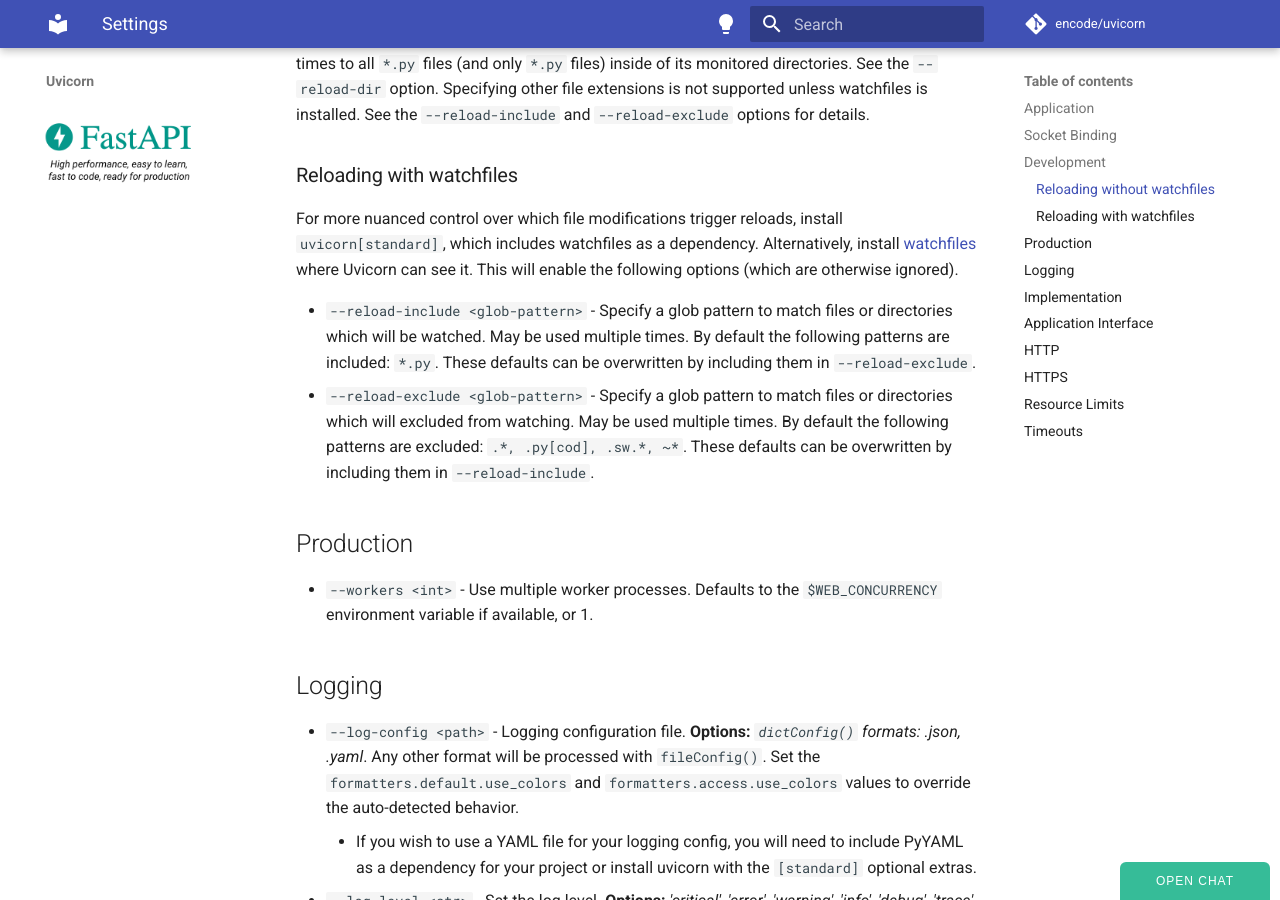
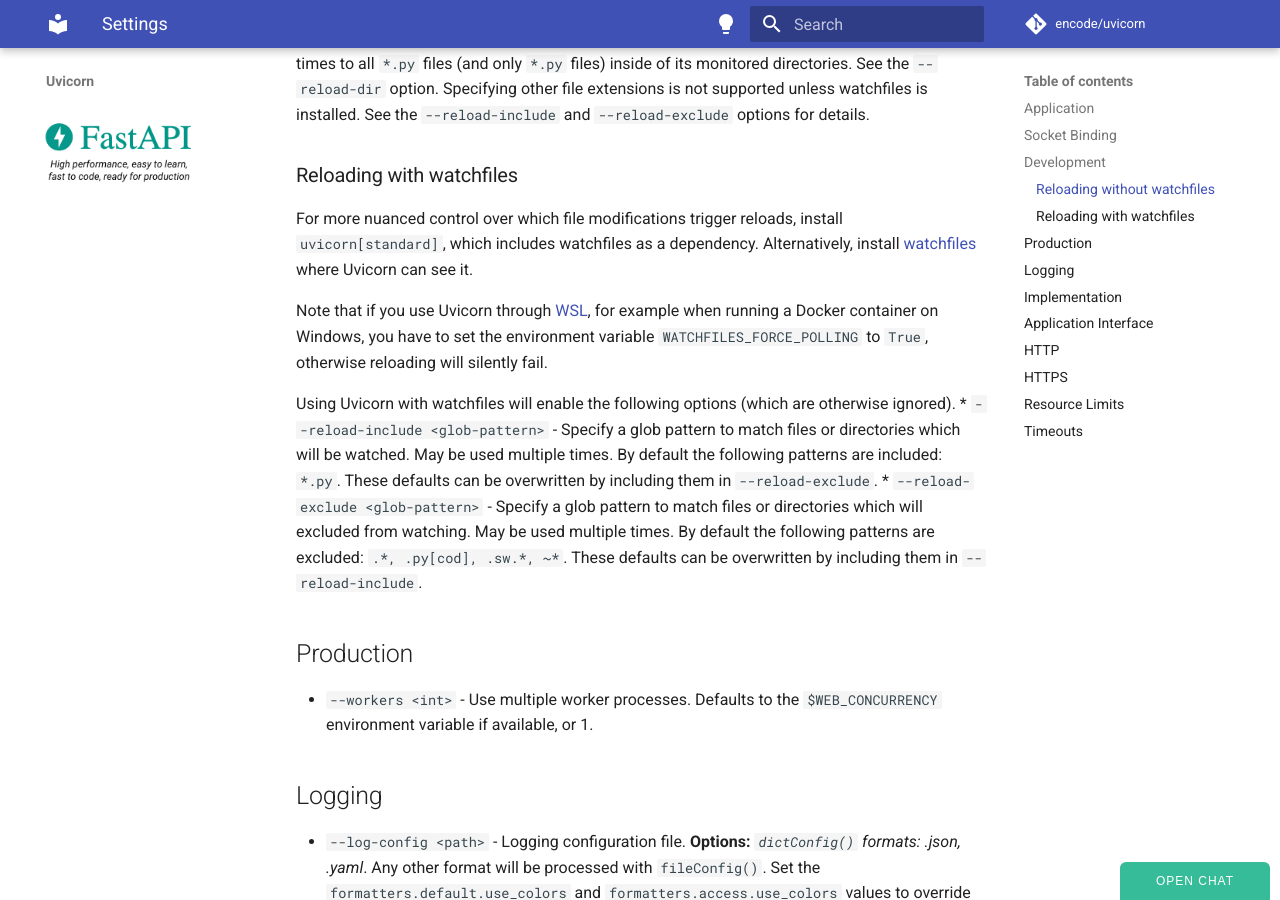
Before and after one commit to encode/uvicorn, an MkDocs documentation site: the page built from docs/settings.md, in a window 1280 px wide and 900 px high, scrolled down 1344 px. Built offline with MkDocs 1.6.1 and Material for MkDocs 9.7.7, drawn with Linux system fonts in a browser that asks for light colours; comment, search, counter and statistics services are not loaded.

Commit message:
add note in Settings on using WatchFiles on WSL

```diff
--- a/docs/settings.md
+++ b/docs/settings.md
@@ -38,8 +38,11 @@ If Uvicorn _cannot_ load [watchfiles](https://pypi.org/project/watchfiles/) at r
 
 ### Reloading with watchfiles
 
-For more nuanced control over which file modifications trigger reloads, install `uvicorn[standard]`, which includes watchfiles as a dependency. Alternatively, install [watchfiles](https://pypi.org/project/watchfiles/) where Uvicorn can see it. This will enable the following options (which are otherwise ignored).
+For more nuanced control over which file modifications trigger reloads, install `uvicorn[standard]`, which includes watchfiles as a dependency. Alternatively, install [watchfiles](https://pypi.org/project/watchfiles/) where Uvicorn can see it.
 
+Note that if you use Uvicorn through [WSL](https://en.wikipedia.org/wiki/Windows_Subsystem_for_Linux), for example when running a Docker container on Windows, you have to set the environment variable `WATCHFILES_FORCE_POLLING` to `True`, otherwise reloading will silently fail.
+
+Using Uvicorn with watchfiles will enable the following options (which are otherwise ignored).
 * `--reload-include <glob-pattern>` - Specify a glob pattern to match files or directories which will be watched. May be used multiple times. By default the following patterns are included: `*.py`. These defaults can be overwritten by including them in `--reload-exclude`.
 * `--reload-exclude <glob-pattern>` - Specify a glob pattern to match files or directories which will excluded from watching. May be used multiple times. By default the following patterns are excluded: `.*, .py[cod], .sw.*, ~*`. These defaults can be overwritten by including them in `--reload-include`.
 
```
